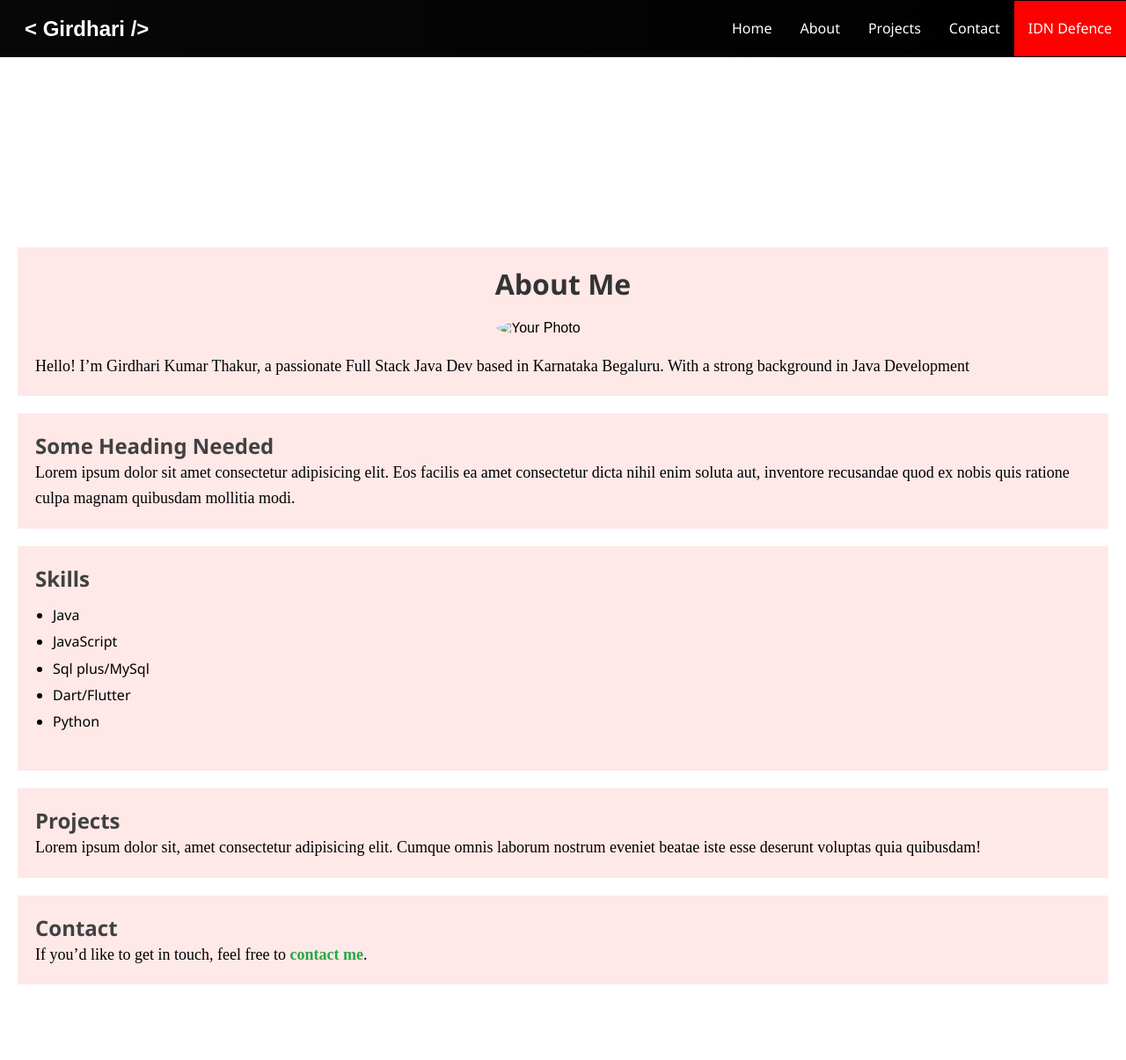
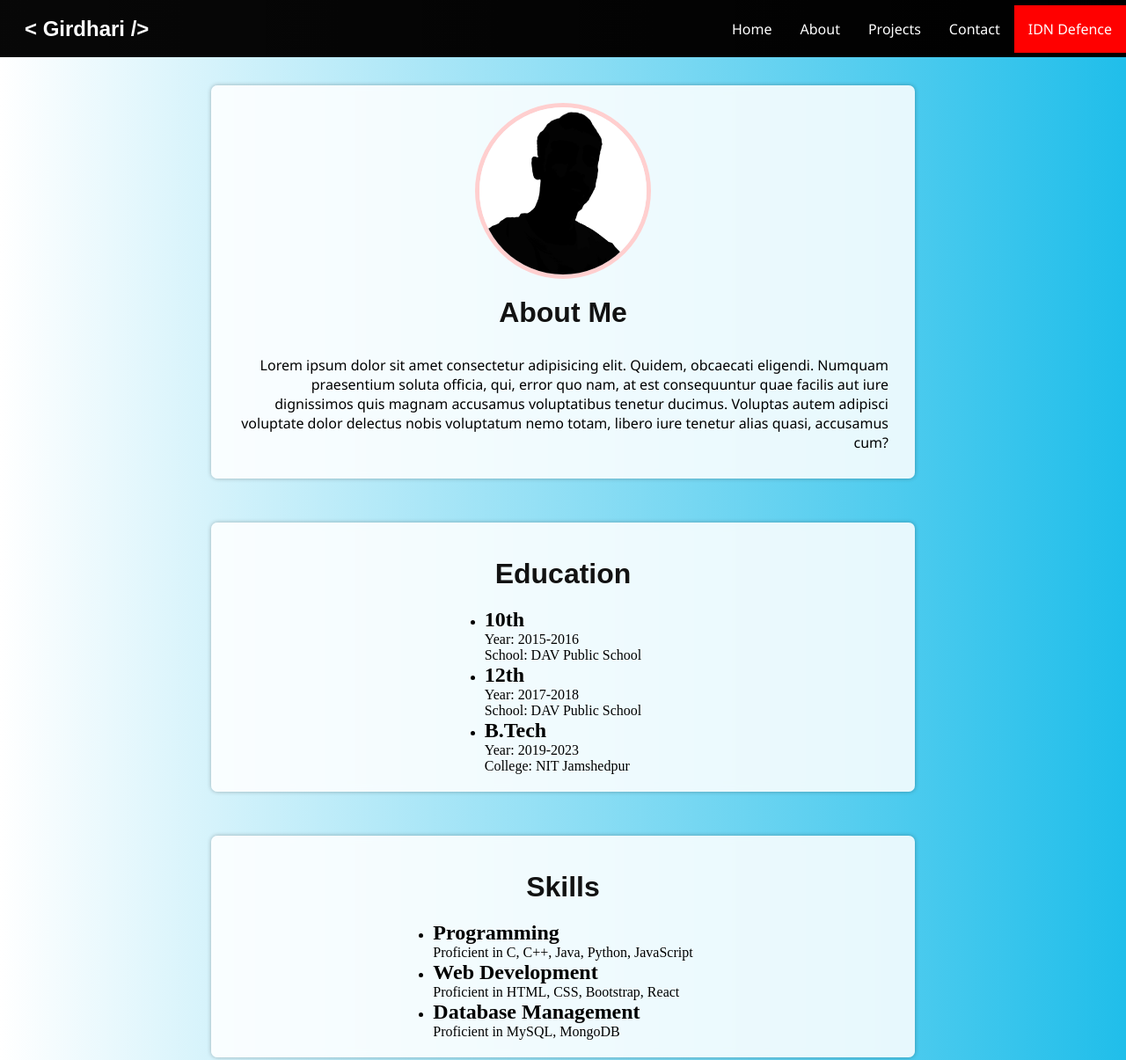
Before and after one commit to girdharikrthakur/My-Portfolio, a plain HTML site: page data/pages/about.html in a window 1280 px wide. Shown: the top 1205 px of the page at 88% size. Before the commit the page ends 1139 px from the top, so only its background shows below. Drawn offline with Linux system fonts and the light colour scheme.

Commit message:
About page Styling to match Style Scheme

```diff
--- /dev/null
+++ b/data/pages/about.css
@@ -0,0 +1,207 @@
+* {
+ margin: 0;
+ padding: 0;
+ box-sizing: border-box;
+
+}
+
+
+body {
+ background: linear-gradient(to right, rgba(255, 255, 255, 0.374), rgb(32, 190, 234));
+}
+
+/* nav styles */
+
+.navbar {
+ background: linear-gradient(to right, rgba(0, 0, 0, 0.858), rgb(0, 0, 0));
+ display: flex;
+ z-index: 1000;
+ justify-content: space-between;
+ align-items: center;
+ background-color: #333;
+ color: aliceblue;
+ top: 0;
+ left: 0;
+ position: fixed;
+ width: 100%;
+ min-height: 65px;
+ font-family: 'Segoe UI', Tahoma, Geneva, Verdana, sans-serif;
+ box-shadow: 0, 2, 5, rgb(255, 255, 255);
+ font-weight: 400;
+}
+
+.brand_title {
+ font-size: 1.5rem;
+ margin: .5rem;
+ font-family: Arial, Helvetica, sans-serif;
+ font-weight: 800;
+
+}
+
+.brand_title a {
+ margin-left: 20px;
+ color: #fff;
+ text-decoration: none;
+}
+
+.brand_title img {
+ width: 50px;
+ height: 50px;
+ border-radius: 50%;
+
+}
+
+.navbar_links ul {
+ margin: 0px;
+ padding: 0px;
+ display: flex;
+}
+
+.navbar_links li {
+ list-style: none;
+}
+
+.navbar_links li a {
+ text-decoration: none;
+ color: white;
+ padding: 1rem;
+ display: block;
+ font-family: 'Segoe UI', Tahoma, Geneva, Verdana, sans-serif;
+}
+
+.navbar_links li a:hover {
+ background-color: rgb(65, 65, 65);
+}
+
+.toggle_button {
+ position: absolute;
+ top: .75rem;
+ right: 1rem;
+ display: none;
+ flex-direction: column;
+ justify-content: space-between;
+ width: 30px;
+ height: 21px;
+}
+
+.toggle_button .bar {
+ height: 3px;
+ width: 100%;
+ background-color: aliceblue;
+ border-radius: 10px;
+}
+
+@media(max-width:700px) {
+ .toggle_button {
+  display: flex;
+ }
+
+ .navbar_links {
+  display: none;
+  width: 100%;
+
+ }
+
+ .navbar {
+  flex-direction: column;
+  align-items: flex-start;
+
+ }
+
+ .navbar_links ul {
+  width: 100%;
+  flex-direction: column;
+
+ }
+
+ .navbar_links li {
+  text-align: center;
+ }
+
+ .navbar_links li a {
+  padding: .5rem 1rem;
+ }
+
+ .navbar_links.active {
+  display: flex;
+  transition: 5s;
+ }
+}
+
+.IDN_Defence {
+ background-color: #ff0000;
+
+}
+
+
+
+/* about page */
+.main_conatiner {
+ margin-bottom: 100px;
+ padding: 10px;
+
+}
+
+.main_conatiner>.card:first-child {
+ padding: 20px;
+ display: flex;
+ flex-direction: column;
+ justify-content: center;
+ align-items: center;
+ align-items: center;
+ width: 100%;
+ padding: 20px;
+ max-width: 800px;
+ min-width: 400px;
+ margin-top: 100px;
+ margin-left: auto;
+ margin-right: auto;
+ background-color: rgba(255, 255, 255, 0.867);
+ border-radius: 7px;
+ box-shadow: 0px 0px 5px rgba(0, 0, 0, 0.284);
+ backdrop-filter: blur(5px);
+ -webkit-backdrop-filter: blur(5px);
+}
+
+.card {
+ padding: 20px;
+ display: flex;
+ flex-direction: column;
+ justify-content: center;
+ align-items: center;
+ text-decoration: none;
+ width: 100%;
+ padding: 20px;
+ max-width: 800px;
+ min-width: 400px;
+ margin-top: 50px;
+ margin-left: auto;
+ margin-right: auto;
+ background-color: rgba(255, 255, 255, 0.867);
+ border-radius: 7px;
+ box-shadow: 0px 0px 5px rgba(0, 0, 0, 0.284);
+ backdrop-filter: blur(5px);
+ -webkit-backdrop-filter: blur(5px);
+ text-align: left;
+}
+
+.card>img {
+ width: 200px;
+ height: 200px;
+ border-radius: 50%;
+ border: 5px solid rgb(255, 207, 207);
+}
+
+.card>p {
+ color: #000000;
+ font-family: 'Segoe UI', Tahoma, Geneva, Verdana, sans-serif;
+ text-align: right;
+ margin: 10px;
+}
+
+.card>h1 {
+ font-family: Arial, Helvetica, sans-serif;
+ font-size: 2rem;
+ color: #121212;
+ padding: 20px;
+}
--- a/data/pages/about.html
+++ b/data/pages/about.html
@@ -6,7 +6,7 @@
   <meta name="viewport" content="width=device-width, initial-scale=1.0">
   <link rel="icon" href="./fevicon.png" type="image/x-icon">
   <title>Girdhar Tahkur About Page</title>
- <link rel="stylesheet" href="./page_style.css">
+  <link rel="stylesheet" href="./about.css">
 </head>
 
 <body>
@@ -37,42 +37,65 @@
     </div>
   </nav>
 
- <div class="about_container">
- <div class="about_first">
+  <main class="main_conatiner">
+    <h1>These are dummy data</h1>
+    <section class="card">
+      <img src="../logo/profile.jpg" alt="Profile Image">
       <h1>About Me</h1>
-  <img src="./profile.jpg" alt="Your Photo" class="profile-photo">
-  <p>Hello! I’m Girdhari Kumar Thakur, a passionate Full Stack Java Dev based in Karnataka Begaluru. With a strong
-    background in Java Development</p>
- </div>
+      <p>Lorem ipsum dolor sit amet consectetur adipisicing elit. Quidem, obcaecati eligendi. Numquam praesentium soluta
+        officia, qui, error quo nam, at est consequuntur quae facilis aut iure dignissimos quis magnam accusamus
+        voluptatibus tenetur ducimus. Voluptas autem adipisci voluptate dolor delectus nobis voluptatum nemo totam,
+        libero iure tenetur alias quasi, accusamus cum?</p>
+    </section>
+    <section class="card">
+      <h1>Education</h1>
+      <ul>
+        <li>
+          <h2>10th</h2>
+          <p>Year: 2015-2016</p>
+          <p>School: DAV Public School</p>
+        </li>
+        <li>
+          <h2>12th</h2>
+          <p>Year: 2017-2018</p>
+          <p>School: DAV Public School</p>
+        </li>
+        <li>
+          <h2>B.Tech</h2>
+          <p>Year: 2019-2023</p>
+          <p>College: NIT Jamshedpur</p>
+        </li>
+      </ul>
 
-  <div class="about_myjourny">
-    <h2>Some Heading Needed</h2>
-    <p>Lorem ipsum dolor sit amet consectetur adipisicing elit. Eos facilis ea amet consectetur dicta nihil enim soluta
-      aut, inventore recusandae quod ex nobis quis ratione culpa magnam quibusdam mollitia modi.</p>
+      </li>
+      </li>
+      </li>
+      </ul>
+    </section>
+    <section class="card">
 
-  </div>
- <div class="about_skils">
-  <h2>Skills</h2>
+      <h1>Skills</h1>
       <ul>
-    <li>Java</li>
-    <li>JavaScript</li>
-    <li>Sql plus/MySql</li>
-    <li>Dart/Flutter</li>
-    <li>Python</li>
+        <li>
+          <h2>Programming</h2>
+          <p>Proficient in C, C++, Java, Python, JavaScript</p>
+        </li>
+        <li>
+          <h2>Web Development</h2>
+          <p>Proficient in HTML, CSS, Bootstrap, React</p>
+        </li>
+        <li>
+          <h2>Database Management</h2>
+          <p>Proficient in MySQL, MongoDB</p>
+        </li>
       </ul>
- </div>
 
- <div class="about_project">
-  <h2>Projects</h2>
-  <p>Lorem ipsum dolor sit, amet consectetur adipisicing elit. Cumque omnis laborum nostrum eveniet beatae iste esse
-    deserunt voluptas quia quibusdam!</p>
- </div>
-
-  <div class="about_contact">
-    <h2>Contact</h2>
-    <p>If you’d like to get in touch, feel free to <a href="contact.html"><b>contact me</b></a>.</p>
-  </div>
- </div>
+      </li>
+      </li>
+      </li>
+      </ul>
+    </section>
+  </main>
 
   <script src="./script.js"></script>
 </body>
--- a/data/pages/page_style.css
+++ b/data/pages/page_style.css
@@ -16,15 +16,7 @@ body {
 
 
 }
-
-.about_myjourny {
- margin-top: 20px;
- background-color: #ffe8e8;
- margin-top: 20px;
- padding: 20px;
-
-}
-
+/* nav css starts here */
 .navbar {
  background: linear-gradient(to right, rgba(0, 0, 0, 0.858), rgb(0, 0, 0));
  display: flex;
@@ -146,6 +138,8 @@ body {
 
 }
 
+/* nav css end here */
+
 /* contact page */
 
 .contact_container {
@@ -236,73 +230,6 @@ input:focus {
  /* New border color on focus */
 }
 
-/* about page */
-.about_container {
- background-color: #ffffff;
- padding: 20px 30px;
- border-radius: 8px;
- width: 100%;
- padding: 20px;
-}
-
-.about_first {
- margin-top: 600px;
- top: 0;
- padding: 20px;
- background-color: #ffe8e8;
-}
-
-h1,
-h2 {
- margin-top: 0;
- color: #414141;
- font-family: 'Segoe UI', Tahoma, Geneva, Verdana, sans-serif;
-}
-
-.about_skils {
- margin-top: 20px;
- background-color: #ffe8e8;
- padding: 20px;
-}
-
-
-p {
- color: #000000;
- line-height: 1.6;
- font-family: 'Times New Roman', Times, serif;
- font-size: large;
- font-weight: 500;
-}
-
-ul {
- list-style-type: disc;
- margin: 10px 0 20px 20px;
- font-family: 'Times New Roman', Times, serif;
-}
-
-li {
- font-family: 'Segoe UI', Tahoma, Geneva, Verdana, sans-serif;
- font-size: 1rem;
- font-weight: 400;
- line-height: 1.9;
-
-}
-
-a {
- color: #28a745;
- text-decoration: none;
-}
-
-a:hover {
- text-decoration: underline;
-}
-
-.profile-photo {
- display: block;
- max-width: 150px;
- margin: 20px auto;
- border-radius: 50%;
-}
 
 /* Projects */
 .about_project {
```
Also changed, not shown: 1 other file. Lines whose indentation alone changed are shown as unchanged.
